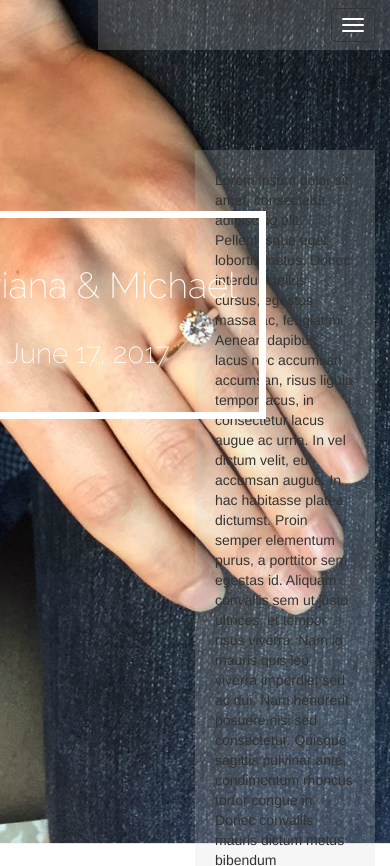
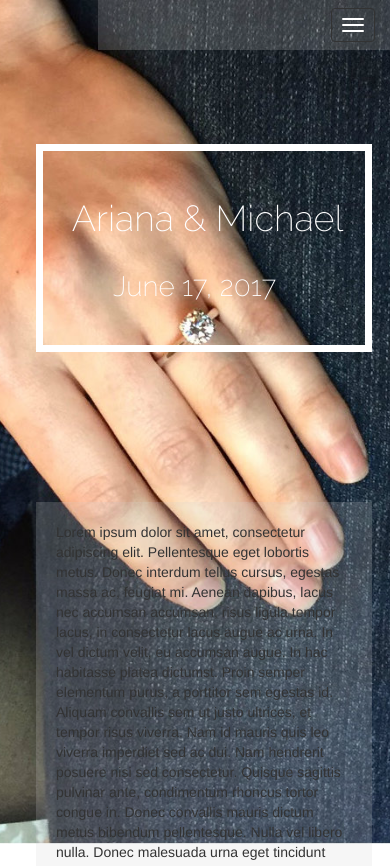
Before and after one commit to CarleneL/AnMJune, a plain HTML site: page AnMv2.html in a window 390 px wide. Shown: the top 866 px of the page. Drawn offline with nearby package versions, Linux system fonts and the light colour scheme.

Commit message:
responsive

```diff
--- a/stylesheet.css
+++ b/stylesheet.css
@@ -42,6 +42,8 @@ html, body {
         text-align: center;
     }
 }
+
+
 
 .backdrop{
 	z-index: -99999;
@@ -195,3 +197,30 @@ html, body {
 	margin-left: 25%;
 	margin-top: 20px;
 }
+
+@media (max-width: 768px){
+
+	.content, .ourStory, .bigDay, .gallery, .gifts{
+		max-height:100%;
+		background:rgba(211,211,211,.2);
+		width: 24em;
+		margin-top: 150px;
+		margin-left: 1.5em;
+
+	}
+
+	#bannertext {
+		position: static;
+		/*top: 500px; */
+		margin-top: 40%;
+		/*left: 25%; */
+		margin-left: 1.5em;
+		padding: 2em 0;
+
+	}
+
+	.polaroid{
+		margin-left: 2em;
+	}
+
+}
```
Also changed, not shown: index.html (+8 -0 lines).
